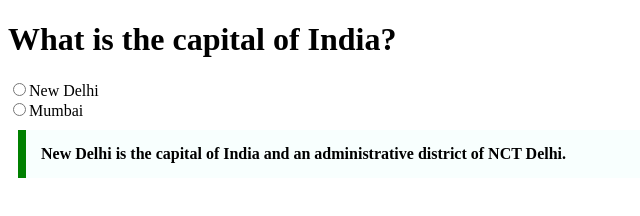
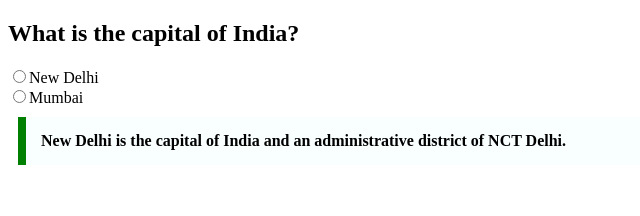
Before and after one commit to acciojob/trivia-Saitejahr, a website: page main.html in a window 1280 px wide. Shown: the whole page, without its empty margins (0-640 px from the left). Drawn offline with Linux system fonts and the light colour scheme.

Commit message:
created a submission

```diff
--- a/main.html
+++ b/main.html
@@ -8,7 +8,7 @@
 
 <body>
 	<!-- the entire body must be written by student -->
-	<h1>What is the capital of India?</h1>
+	<h2>What is the capital of India?</h2>
 	<input type="radio" name="capital">New Delhi</input>
 	<br>
 	<input type="radio" name="capital">Mumbai</input>
```
